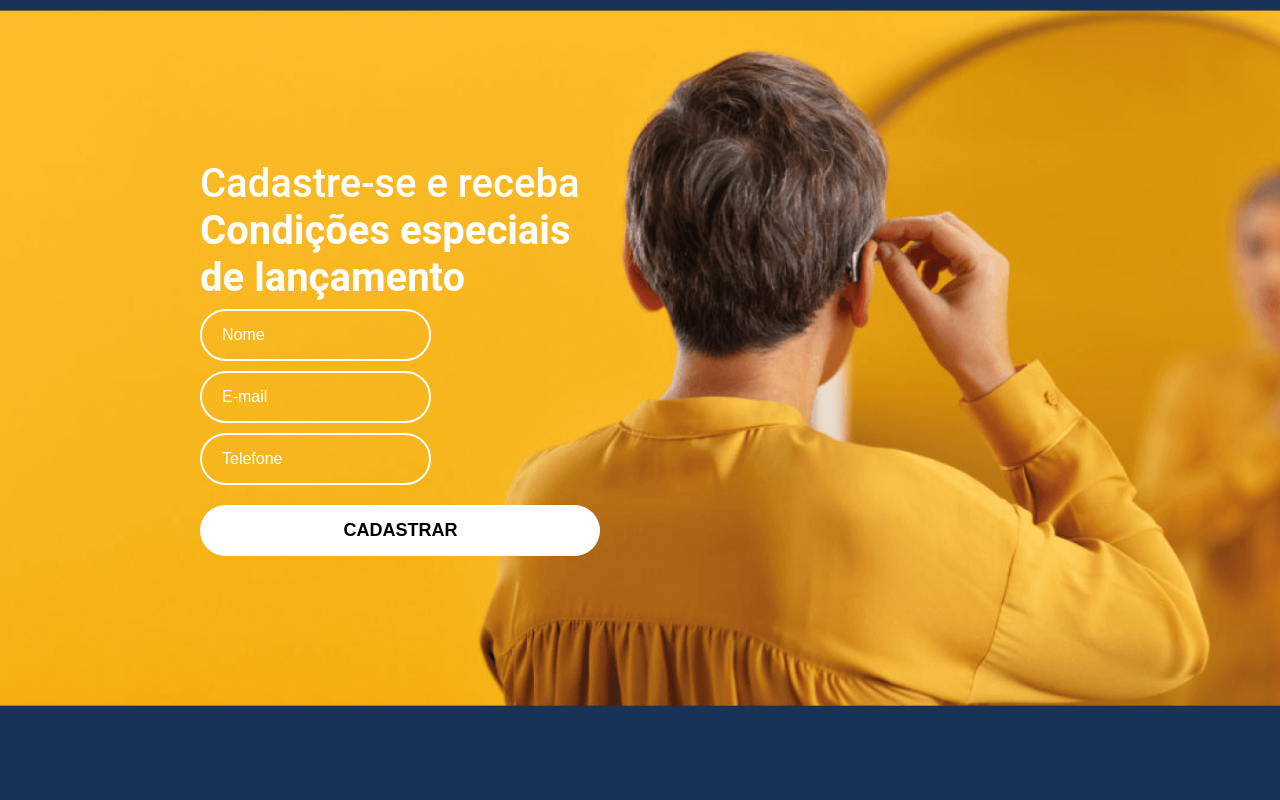
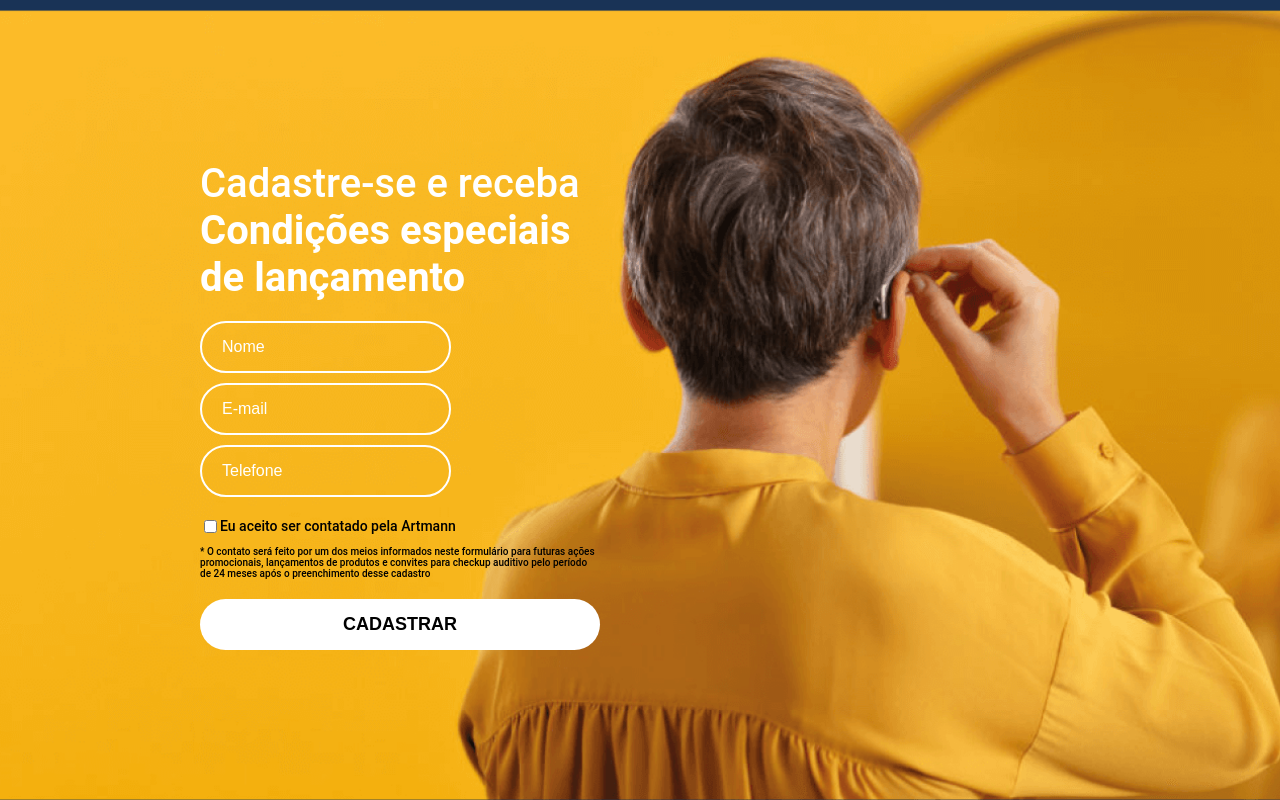
Before and after one commit to brnmilano/Artmann, a React (Create React App) app: page / in a window 1280 px wide. Shown: the part 782-1582 px from the top of the page. Before the commit the page ends 1488 px from the top, so only its background shows below. Built offline with nearby package versions, Linux system fonts and the light colour scheme.

Commit message:
Adição do checkbox no componente Register, ajustes nos componentes Button e Input

```diff
--- a/src/Components/Register/index.js
+++ b/src/Components/Register/index.js
@@ -7,6 +7,7 @@ import styles from "./styles.module.scss";
 export default function Register() {
   return (
     <Box className={styles.container}>
+      <Box className={styles.contentWrapper}>
         <Box className={styles.textWrapper}>
           <Text fontSize={40}>
             Cadastre-se e receba
@@ -14,6 +15,7 @@ export default function Register() {
               Condições especiais de lançamento
             </Text>
           </Text>
+        </Box>
 
         <Box className={styles.inputWrapper}>
           <Input
@@ -21,7 +23,6 @@ export default function Register() {
             name="Nome"
             placeholder="Nome"
             borderRadius={50}
-            padding="15px 0 15px 20px"
             fontSize={16}
             border="2px solid #FFFFFF"
           />
@@ -30,7 +31,6 @@ export default function Register() {
             name="E-mail"
             placeholder="E-mail"
             borderRadius={50}
-            padding="15px 0 15px 20px"
             fontSize={16}
             border="2px solid #FFFFFF"
           />
@@ -39,14 +39,29 @@ export default function Register() {
             name="Telefone"
             placeholder="Telefone"
             borderRadius={50}
-            padding="15px 0 15px 20px"
             fontSize={16}
             border="2px solid #FFFFFF"
           />
         </Box>
 
+        <Box className={styles.contactWrapper}>
+          <Box display="flex" alignItems="center">
+            <input type="checkbox" />
+            <Text color="#000000" fontSize={14}>
+              Eu aceito ser contatado pela Artmann
+            </Text>
+          </Box>
+
+          <Text color="#000000" fontSize={10}>
+            * O contato será feito por um dos meios informados neste formulário
+            para futuras ações promocionais, lançamentos de produtos e convites
+            para checkup auditivo pelo período de 24 meses após o preenchimento
+            desse cadastro
+          </Text>
+        </Box>
+
         <Box className={styles.buttonWrapper}>
-          <Button fontSize={18} padding="15px 19px 15px 20px" borderRadius={50}>
+          <Button fontSize={18} padding="15px 0 15px 0" borderRadius={50}>
             CADASTRAR
           </Button>
         </Box>
--- a/src/Components/Register/styles.module.scss
+++ b/src/Components/Register/styles.module.scss
@@ -6,14 +6,26 @@
   height: 100%;
   padding: 150px 200px;
 
-  .textWrapper {
+  .contentWrapper {
     max-width: 400px;
+
+    .textWrapper {
+      margin-bottom: 20px;
+    }
 
     .inputWrapper {
       display: flex;
       flex-direction: column;
       gap: 10px;
       margin-top: 8px;
+      width: 100%;
+    }
+
+    .contactWrapper {
+      display: flex;
+      flex-direction: column;
+      gap: 10px;
+      margin-top: 20px;
     }
 
     .buttonWrapper {
```
Lines whose indentation alone changed are shown as unchanged.
